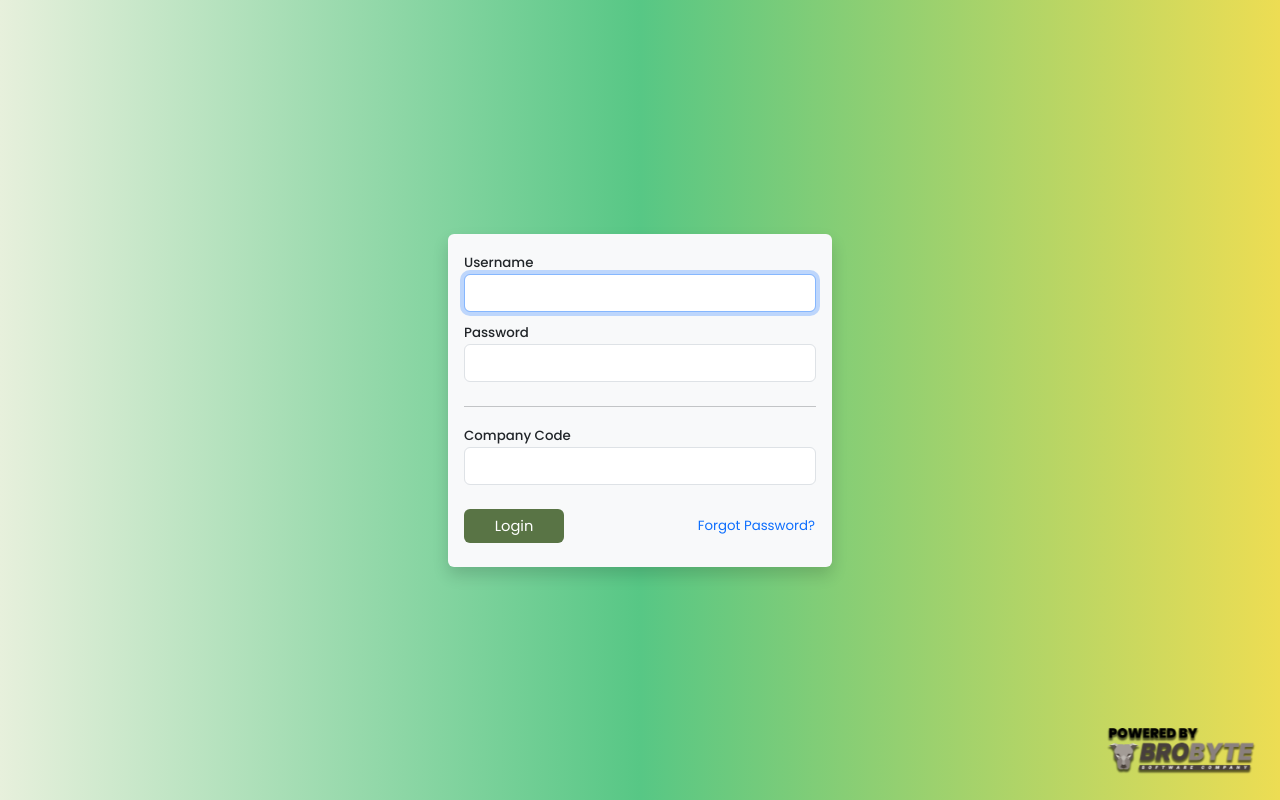
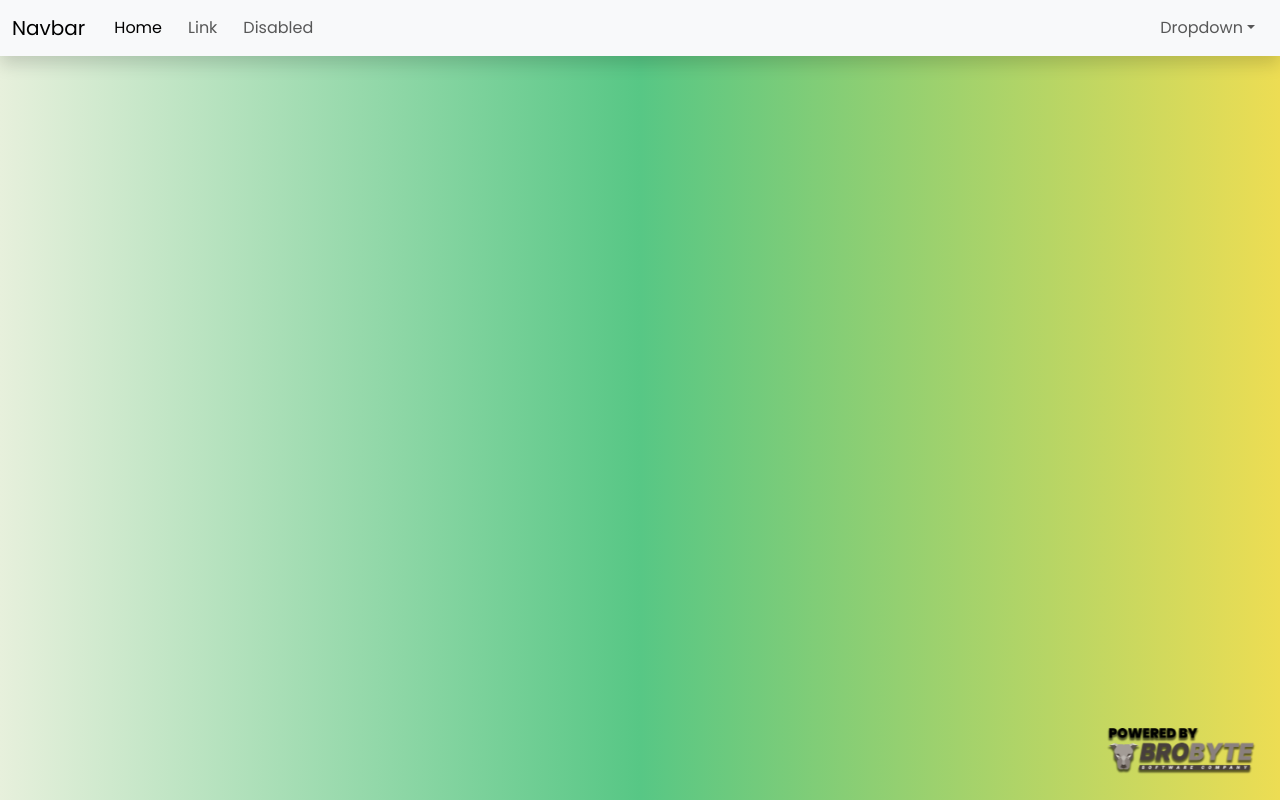
Before and after one commit to luispaulocaringal/demo-project-reactjs, a React (Vite) app: page / in a window 1280 px wide. Built offline with nearby package versions, Linux system fonts and the light colour scheme.

Commit message:
updated navbar

```diff
--- a/src/App.tsx
+++ b/src/App.tsx
@@ -7,8 +7,8 @@ import Footer from './components/Footer/Footer'
 function App() {
   return (
     <>
-      <Auth />
-      {/* <Home/> */}
+      {/* <Auth /> */}
+      <Home/>
       <Footer />
     </>
   )
--- a/src/components/Navbar/Navbar.css
+++ b/src/components/Navbar/Navbar.css
@@ -0,0 +1,9 @@
+.nav-item {
+  padding-right: 5px;
+  padding-left: 5px;
+}
+
+.dropdown-menu {
+  right: 0 !important;
+  left: auto !important;
+}
--- a/src/components/Navbar/Navbar.tsx
+++ b/src/components/Navbar/Navbar.tsx
@@ -2,7 +2,7 @@ import './Navbar.css'
 
 function Navbar () {
   return (
-    <nav className="navbar navbar-expand-lg bg-body-tertiary shadow">
+    <nav className="navbar navbar-expand-lg bg-body-tertiary shadow fixed-top">
       <div className="container-fluid">
         <a className="navbar-brand" href="#">Navbar</a>
         <button className="navbar-toggler" type="button" data-bs-toggle="collapse" data-bs-target="#navbarSupportedContent" aria-controls="navbarSupportedContent" aria-expanded="false" aria-label="Toggle navigation">
@@ -16,25 +16,23 @@ function Navbar () {
             <li className="nav-item">
               <a className="nav-link" href="#">Link</a>
             </li>
+            <li className="nav-item">
+              <a className="nav-link" href="#">Disabled</a>
+            </li>
+          </ul>
+          <ul className="navbar-nav">
             <li className="nav-item dropdown">
               <a className="nav-link dropdown-toggle" href="#" role="button" data-bs-toggle="dropdown" aria-expanded="false">
                 Dropdown
               </a>
               <ul className="dropdown-menu">
-                <li><a className="dropdown-item" href="#">Action</a></li>
-                <li><a className="dropdown-item" href="#">Another action</a></li>
+                <li><a className="dropdown-item" href="#">Profile</a></li>
+                <li><a className="dropdown-item" href="#">Settings</a></li>
                 <li><hr className="dropdown-divider"/></li>
-                <li><a className="dropdown-item" href="#">Something else here</a></li>
+                <li><a className="dropdown-item" href="#">Logout</a></li>
               </ul>
             </li>
-            <li className="nav-item">
-              <a className="nav-link disabled" aria-disabled="true">Disabled</a>
-            </li>
           </ul>
-          <form className="d-flex" role="search">
-            <input className="form-control me-2" type="search" placeholder="Search" aria-label="Search"/>
-            <button className="btn btn-outline-success" type="submit">Search</button>
-          </form>
         </div>
       </div>
     </nav>
--- a/src/pages/Home/Home.tsx
+++ b/src/pages/Home/Home.tsx
@@ -1,8 +1,10 @@
 import Navbar from '../../components/Navbar/Navbar'
+import Title from "../../components/Title/Title";
 
 function Home () {
   return (
     <>
+      <Title title="Home"/>
       <Navbar/>
     </>
   )
```
